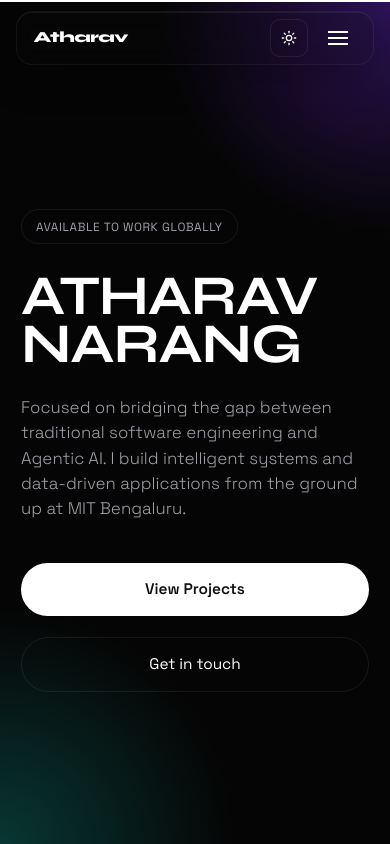
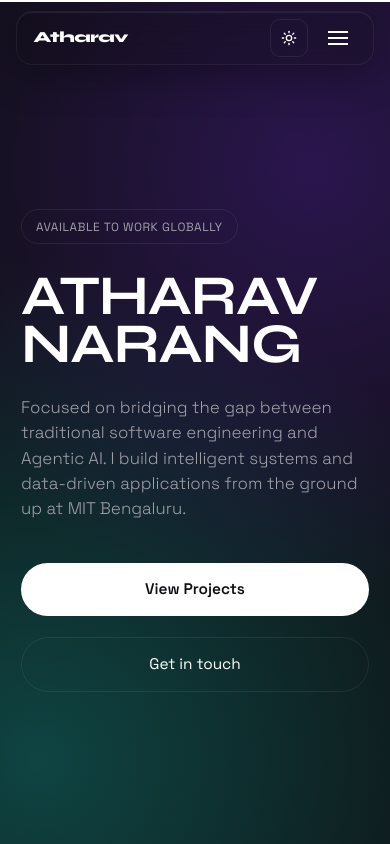
Before and after one commit to Atharav001/portfolio-2.0, a React (Vite) app: page / in a window 390 px wide. Shown: the top 844 px of the page. Built offline with nearby package versions, Linux system fonts and the light colour scheme.

Commit message:
Revert last changes to AnimatedBackground.css

```diff
--- a/src/components/AnimatedBackground.css
+++ b/src/components/AnimatedBackground.css
@@ -8,10 +8,10 @@
   overflow: hidden;
 
   /* Dark Mode (Default): Deep Obsidian base with static diagonal gradients */
-  background-color: #050505;
-  background-image:
-    radial-gradient(circle at 100% 0%, rgba(109, 40, 217, 0.35) 0%, transparent 45vmax),
-    radial-gradient(circle at 0% 100%, rgba(13, 148, 136, 0.3) 0%, transparent 45vmax);
+  background:
+    radial-gradient(circle at 80% 20%, rgba(76, 29, 149, 0.45) 0%, transparent 60%),
+    radial-gradient(circle at 10% 90%, rgba(13, 148, 136, 0.4) 0%, transparent 60%),
+    #0f0f13;
 }
 
 /* Light Mode: Off-white base with high vibrancy static diagonal gradients */
@@ -22,19 +22,3 @@
     radial-gradient(circle at 10% 90%, rgba(2, 132, 199, 0.65) 0%, transparent 70%),
     #f8f9fa;
 }
-
-/* Mobile Optimization: Tighten gradient radius to prevent stretching and muddy centers */
-@media (max-width: 768px) {
-  .animated-framer-bg {
-    background-image:
-      radial-gradient(circle at 100% 0%, rgba(109, 40, 217, 0.4) 0%, transparent 60vw),
-      radial-gradient(circle at 0% 100%, rgba(13, 148, 136, 0.35) 0%, transparent 60vw);
-  }
-
-  :root.light-theme .animated-framer-bg,
-  .light-theme .animated-framer-bg {
-    background-image:
-      radial-gradient(circle at 80% 20%, rgba(67, 56, 202, 0.65) 0%, transparent 60vw),
-      radial-gradient(circle at 10% 90%, rgba(2, 132, 199, 0.65) 0%, transparent 60vw);
-  }
-}
```
